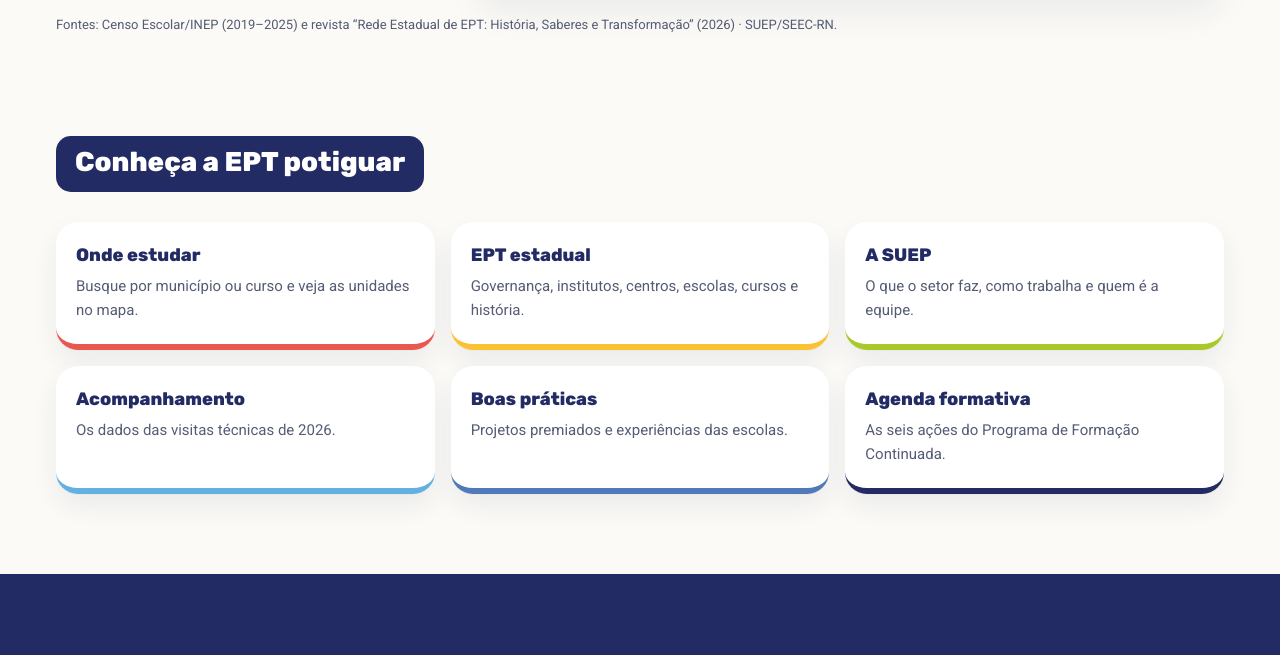
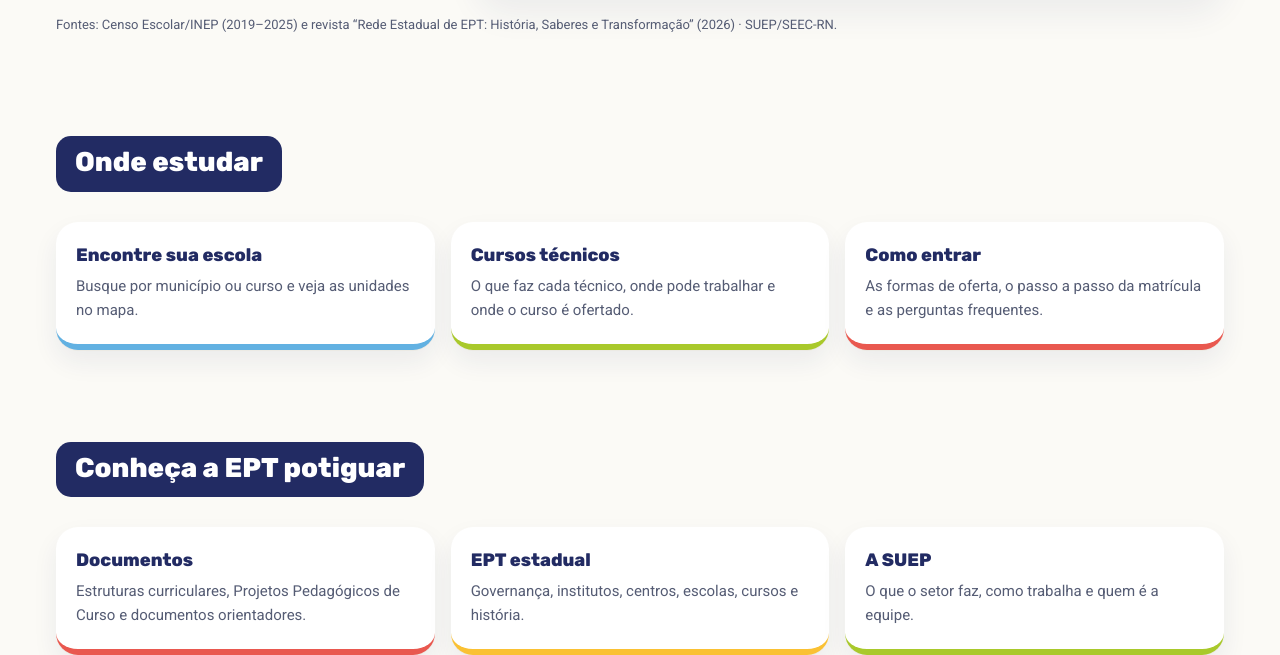
Before and after one commit to SUEP-RN/Observatorio-da-EPT-Potiguar, a plain HTML site: page index.html in a window 1280 px wide. Shown: the part 1343-1998 px from the top of the page. Drawn offline with Linux system fonts and the light colour scheme.

Commit message:
Página inicial: bloco Onde estudar com Encontre sua escola, Cursos técnicos e Como entrar

```diff
--- a/css/estilo.css
+++ b/css/estilo.css
@@ -767,6 +767,9 @@ h1, h2, h3 { font-family: var(--titulo); line-height: 1.12; margin: 0; }
 .atalho:nth-child(3) { --cor: var(--lima); }
 .atalho:nth-child(4) { --cor: var(--ceu); }
 .atalho:nth-child(5) { --cor: var(--azul); }
+.atalhos.estudar .atalho:nth-child(1) { --cor: var(--ceu); }
+.atalhos.estudar .atalho:nth-child(2) { --cor: var(--lima); }
+.atalhos.estudar .atalho:nth-child(3) { --cor: var(--coral); }
 .atalho b { font: 800 1.125rem var(--titulo); color: var(--indigo); }
 .atalho span { color: var(--suave); font-size: 0.9375rem; }
 .atalho i { margin-top: auto; font: 700 0.875rem var(--titulo); font-style: normal; color: var(--azul-escuro); }
--- a/index.html
+++ b/index.html
@@ -8,7 +8,7 @@
   <link rel="preconnect" href="https://fonts.googleapis.com">
   <link rel="preconnect" href="https://fonts.gstatic.com" crossorigin>
   <link href="https://fonts.googleapis.com/css2?family=Roboto:wght@400;500;700&family=Rubik:wght@500;600;700;800&display=swap" rel="stylesheet">
-  <link rel="stylesheet" href="css/estilo.css?v=20261029b">
+  <link rel="stylesheet" href="css/estilo.css?v=20261103a">
 </head>
 <body>
   <a class="pular" href="#conteudo">Pular para o conteúdo</a>
@@ -91,6 +91,20 @@
       </div>
     </section>
 
+    <!-- Atalhos: onde estudar -->
+    <section class="secao" style="padding-top: 0" aria-labelledby="titulo-estudar">
+      <div class="conteiner">
+        <div class="secao-cabeca">
+          <h2 id="titulo-estudar" class="etiqueta pequena">Onde estudar</h2>
+        </div>
+        <nav class="atalhos estudar" aria-label="Onde estudar">
+          <a class="atalho" href="onde-estudar.html"><b>Encontre sua escola</b><span>Busque por município ou curso e veja as unidades no mapa.</span></a>
+          <a class="atalho" href="cursos.html"><b>Cursos técnicos</b><span>O que faz cada técnico, onde pode trabalhar e onde o curso é ofertado.</span></a>
+          <a class="atalho" href="como-entrar.html"><b>Como entrar</b><span>As formas de oferta, o passo a passo da matrícula e as perguntas frequentes.</span></a>
+        </nav>
+      </div>
+    </section>
+
     <!-- Atalhos para as abas -->
     <section class="secao" style="padding-top: 0" aria-labelledby="titulo-explore">
       <div class="conteiner">
@@ -98,7 +112,7 @@
           <h2 id="titulo-explore" class="etiqueta pequena">Conheça a EPT potiguar</h2>
         </div>
         <nav class="atalhos" aria-label="Abas do site">
-          <a class="atalho" href="onde-estudar.html"><b>Onde estudar</b><span>Busque por município ou curso e veja as unidades no mapa.</span></a>
+          <a class="atalho" href="documentos.html"><b>Documentos</b><span>Estruturas curriculares, Projetos Pedagógicos de Curso e documentos orientadores.</span></a>
           <a class="atalho" href="ept.html"><b>EPT estadual</b><span>Governança, institutos, centros, escolas, cursos e história.</span></a>
           <a class="atalho" href="sobre.html"><b>A SUEP</b><span>O que o setor faz, como trabalha e quem é a equipe.</span></a>
           <a class="atalho" href="acompanhamento.html"><b>Acompanhamento</b><span>Os dados das visitas técnicas de 2026.</span></a>
@@ -165,8 +179,8 @@
 
   <footer class="rodape" id="rodape"></footer>
 
-  <script src="js/contato.js?v=20261029b"></script>
-  <script src="js/site.js?v=20261029b"></script>
+  <script src="js/contato.js?v=20261103a"></script>
+  <script src="js/site.js?v=20261103a"></script>
   <script>Site.iniciar("inicio");</script>
 </body>
 </html>
```
Also changed, not shown: acompanhamento.html (+3 -3 lines), agenda.html (+3 -3 lines), boas-praticas.html (+3 -3 lines), como-entrar.html (+3 -3 lines), cursos.html (+3 -3 lines), documentos.html (+4 -4 lines), ept.html (+3 -3 lines), onde-estudar.html (+3 -3 lines), sobre.html (+3 -3 lines).
